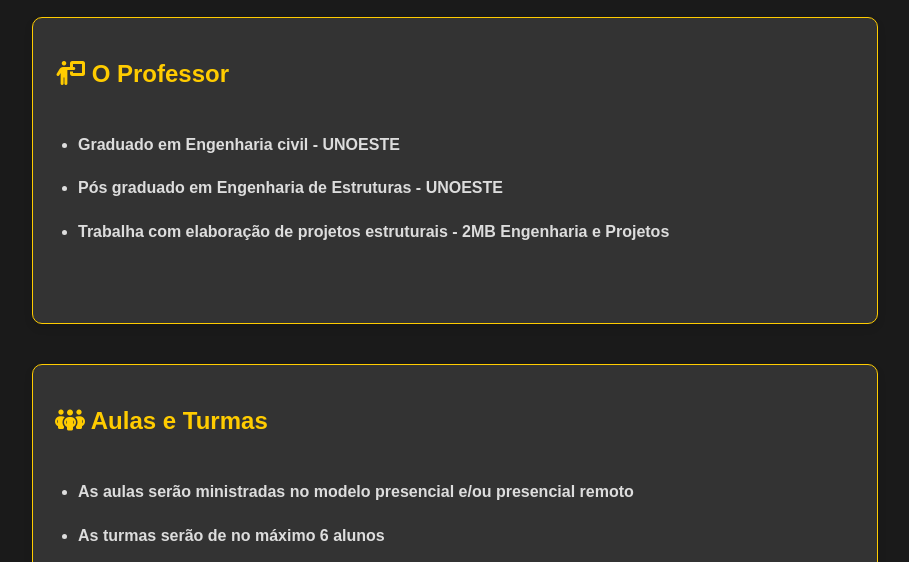
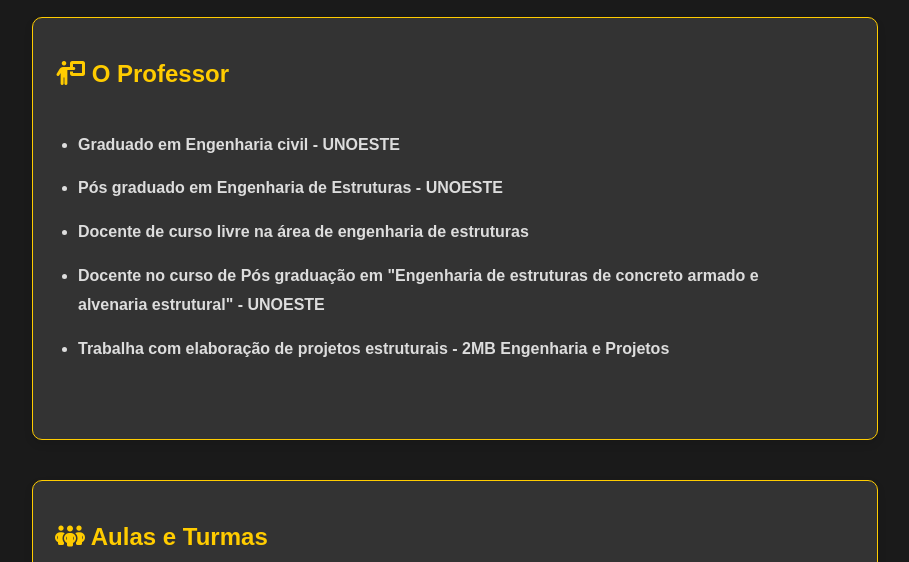
Before and after one commit to engmorandirjr/engmorandirjr.github.io, a plain HTML site: page index.html in a window 1280 px wide. Shown: the part 160-722 px from the top of the page, without its empty margins (185-1094 px from the left). Drawn offline with Linux system fonts and the light colour scheme.

Commit message:
Update index.html
Atualização sobre o professor

```diff
--- a/index.html
+++ b/index.html
@@ -138,6 +138,16 @@
 
       <li>
         <strong>Pós graduado em Engenharia de Estruturas - UNOESTE</strong><br>
+
+      </li>
+
+      <li>
+        <strong>Docente de curso livre na área de engenharia de estruturas</strong><br>
+
+      </li>
+
+      <li>
+        <strong>Docente no curso de Pós graduação em "Engenharia de estruturas de concreto armado e alvenaria estrutural" - UNOESTE</strong><br>
 
       </li>
 
```
